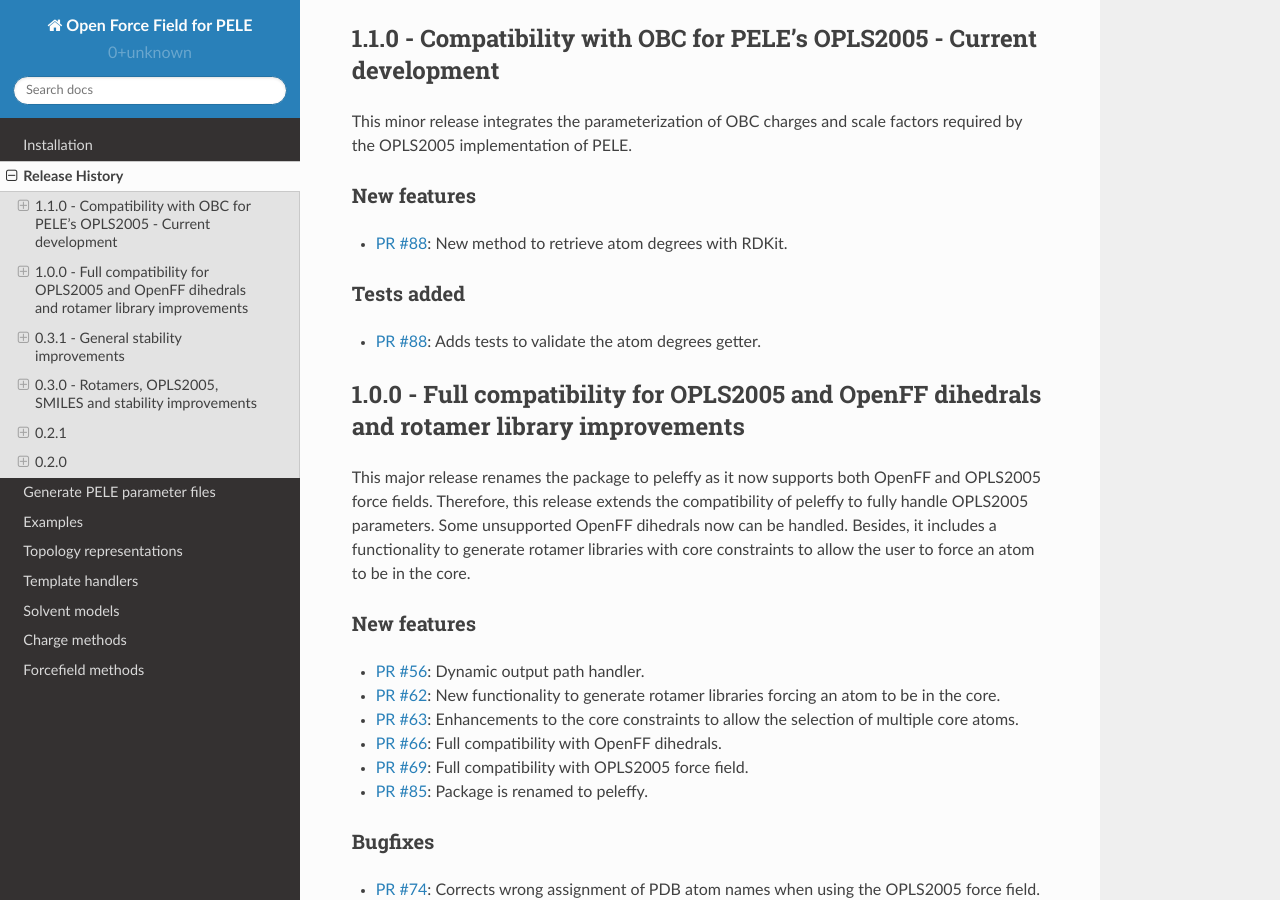
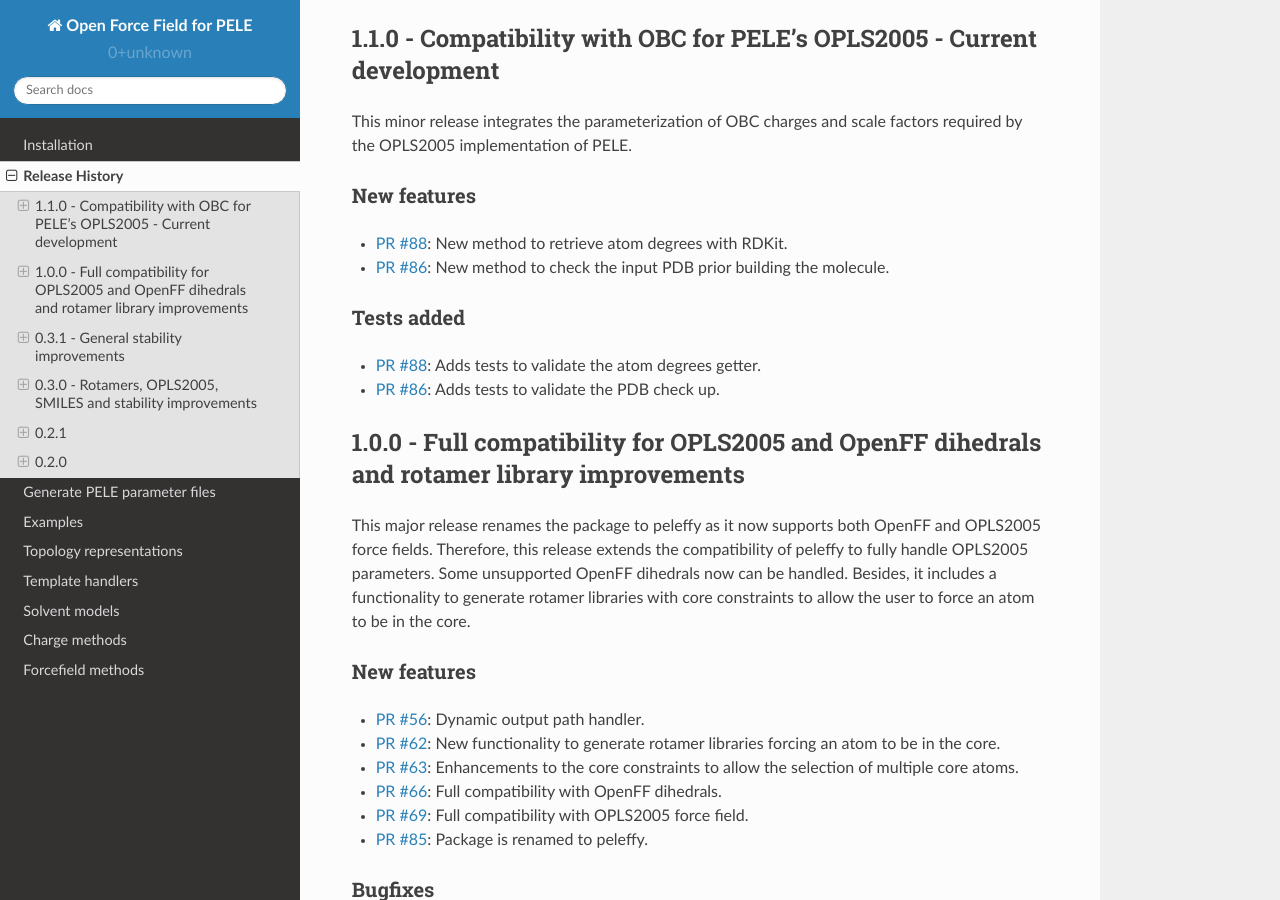
Before and after one commit to martimunicoy/peleffy, a Sphinx documentation site: the page built from docs/releasehistory.rst, in a window 1280 px wide and 900 px high, scrolled down 310 px. Built offline with Sphinx 7.4.7 and the Read the Docs theme 2.0.0, drawn with Linux system fonts in a browser that asks for light colours.

Commit message:
Update releasehistory.rst

```diff
--- a/docs/releasehistory.rst
+++ b/docs/releasehistory.rst
@@ -15,10 +15,12 @@ This minor release integrates the parameterization of OBC charges and scale fact
 New features
 """"""""""""
 - `PR #88 <https://github.com/martimunicoy/peleffy/pull/88>`_: New method to retrieve atom degrees with RDKit.
+- `PR #86 <https://github.com/martimunicoy/peleffy/pull/86>`_: New method to check the input PDB prior building the molecule.
 
 Tests added
 """""""""""
 - `PR #88 <https://github.com/martimunicoy/peleffy/pull/88>`_: Adds tests to validate the atom degrees getter.
+- `PR #86 <https://github.com/martimunicoy/peleffy/pull/86>`_: Adds tests to validate the PDB check up.
 
 
 1.0.0 - Full compatibility for OPLS2005 and OpenFF dihedrals and rotamer library improvements
```
